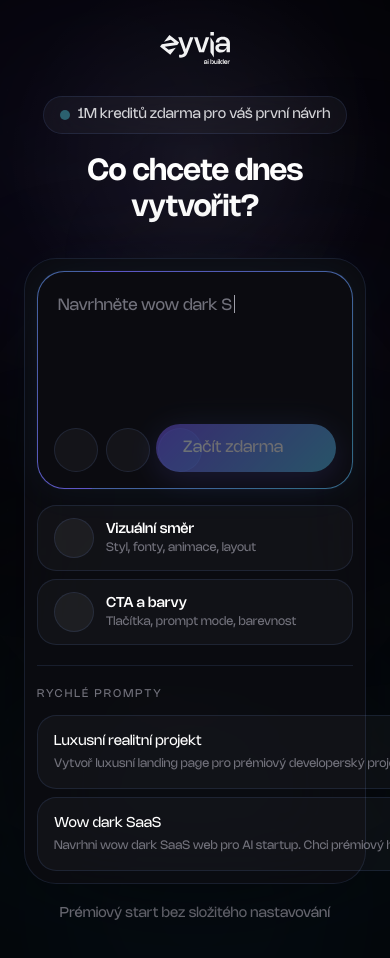
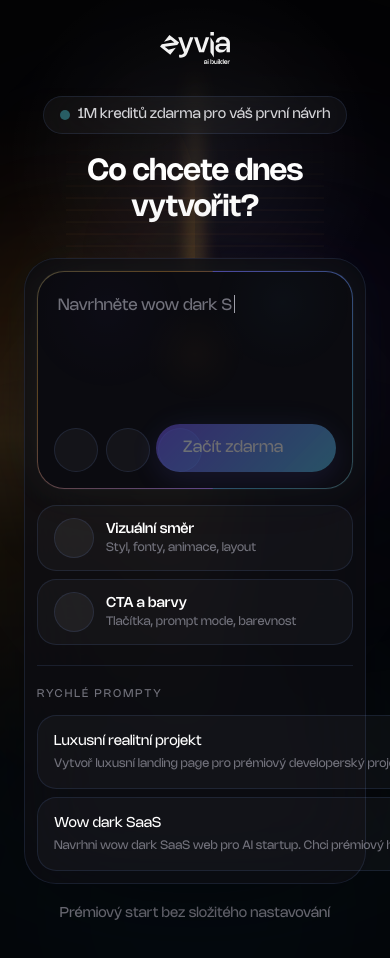
Before and after one commit to webraketacz/webraketa-client-portal, a Next.js app: page /ai in a window 390 px wide. Shown: the top 958 px of the page. Built offline with nearby package versions, Linux system fonts and the light colour scheme; some icons are missing.

Commit message:
Refine AI landing ambient beam effect

```diff
--- a/app/ai/page.tsx
+++ b/app/ai/page.tsx
@@ -384,6 +384,10 @@ export default function AiLandingPage() {
   return (
     <div className="relative min-h-dvh overflow-hidden bg-[#050507] text-white">
       <style jsx global>{`
+        * {
+          box-sizing: border-box;
+        }
+
         @keyframes zyviaFloatA {
           0% {
             transform: translate3d(0, 0, 0) scale(1);
@@ -449,49 +453,154 @@ export default function AiLandingPage() {
             opacity: 0;
           }
         }
+
+        @keyframes zyviaBeamPulse {
+          0%,
+          100% {
+            opacity: 0.34;
+            transform: translateX(-50%) scaleY(1);
+            filter: blur(0px);
+          }
+          50% {
+            opacity: 0.56;
+            transform: translateX(-50%) scaleY(1.03);
+            filter: blur(1px);
+          }
+        }
+
+        @keyframes zyviaBeamCorePulse {
+          0%,
+          100% {
+            opacity: 0.4;
+          }
+          50% {
+            opacity: 0.72;
+          }
+        }
+
+        @keyframes zyviaRainDrift {
+          0% {
+            transform: translate3d(0, -18px, 0);
+            opacity: 0.22;
+          }
+          100% {
+            transform: translate3d(0, 22px, 0);
+            opacity: 0.36;
+          }
+        }
+
+        @keyframes zyviaEnergyBloom {
+          0%,
+          100% {
+            transform: translate(-50%, -50%) scale(0.96);
+            opacity: 0.2;
+          }
+          50% {
+            transform: translate(-50%, -50%) scale(1.08);
+            opacity: 0.38;
+          }
+        }
+
+        @keyframes zyviaHazeShift {
+          0% {
+            transform: translate3d(-18px, 0, 0) scale(1);
+          }
+          100% {
+            transform: translate3d(16px, -10px, 0) scale(1.04);
+          }
+        }
       `}</style>
 
       <div className="pointer-events-none absolute inset-0 overflow-hidden">
         <div className="absolute inset-0 bg-[radial-gradient(circle_at_50%_16%,rgba(255,255,255,0.07),transparent_22%)]" />
 
         <div
-          className="absolute inset-0 opacity-[0.10]"
+          className="absolute inset-0 opacity-[0.08]"
           style={{
             backgroundImage:
-              "linear-gradient(to right, rgba(255,255,255,0.06) 1px, transparent 1px), linear-gradient(to bottom, rgba(255,255,255,0.06) 1px, transparent 1px)",
+              "linear-gradient(to right, rgba(255,255,255,0.05) 1px, transparent 1px), linear-gradient(to bottom, rgba(255,255,255,0.05) 1px, transparent 1px)",
             backgroundSize: "42px 42px",
             animation: "zyviaGridDrift 18s linear infinite alternate",
           }}
         />
 
         <div
-          className="absolute left-[-180px] top-[-140px] h-[34rem] w-[34rem] rounded-[10px] blur-[140px]"
+          className="absolute left-1/2 top-[8%] h-[72%] w-[220px] -translate-x-1/2 rounded-full blur-[58px]"
           style={{
             background:
-              "radial-gradient(circle, rgba(98,70,255,0.30) 0%, rgba(98,70,255,0.10) 36%, transparent 74%)",
+              "linear-gradient(to bottom, rgba(255,188,76,0.00) 0%, rgba(255,162,37,0.12) 16%, rgba(255,166,40,0.28) 34%, rgba(255,190,85,0.46) 50%, rgba(255,160,24,0.22) 66%, rgba(255,160,24,0.00) 100%)",
+            animation: "zyviaBeamPulse 5.8s ease-in-out infinite",
+          }}
+        />
+
+        <div
+          className="absolute left-1/2 top-[6%] h-[76%] w-[18px] -translate-x-1/2 rounded-full blur-[8px]"
+          style={{
+            background:
+              "linear-gradient(to bottom, rgba(255,215,150,0) 0%, rgba(255,196,92,0.22) 14%, rgba(255,188,55,0.72) 48%, rgba(255,181,48,0.24) 82%, rgba(255,181,48,0) 100%)",
+            animation: "zyviaBeamCorePulse 4.2s ease-in-out infinite",
+          }}
+        />
+
+        <div
+          className="absolute left-1/2 top-[46%] h-[260px] w-[260px] -translate-x-1/2 -translate-y-1/2 rounded-full blur-[80px]"
+          style={{
+            background:
+              "radial-gradient(circle, rgba(255,194,92,0.34) 0%, rgba(255,154,27,0.17) 32%, rgba(255,154,27,0.06) 58%, transparent 78%)",
+            animation: "zyviaEnergyBloom 5.4s ease-in-out infinite",
+          }}
+        />
+
+        <div
+          className="absolute inset-x-[17%] top-[13%] h-[60%] opacity-[0.18] blur-[0.25px]"
+          style={{
+            backgroundImage:
+              "repeating-linear-gradient(to bottom, rgba(255,192,92,0.24) 0px, rgba(255,192,92,0.24) 1px, transparent 1px, transparent 12px)",
+            maskImage:
+              "linear-gradient(to bottom, transparent 0%, rgba(0,0,0,1) 12%, rgba(0,0,0,1) 76%, transparent 100%)",
+            WebkitMaskImage:
+              "linear-gradient(to bottom, transparent 0%, rgba(0,0,0,1) 12%, rgba(0,0,0,1) 76%, transparent 100%)",
+            animation: "zyviaRainDrift 3.4s linear infinite alternate",
+          }}
+        />
+
+        <div
+          className="absolute left-[16%] top-[14%] h-[24rem] w-[24rem] rounded-full blur-[110px]"
+          style={{
+            background:
+              "radial-gradient(circle, rgba(86,50,255,0.16) 0%, rgba(86,50,255,0.07) 36%, transparent 74%)",
             animation: "zyviaFloatA 16s ease-in-out infinite alternate",
           }}
         />
 
         <div
-          className="absolute bottom-[-220px] right-[-120px] h-[38rem] w-[38rem] rounded-[10px] blur-[150px]"
+          className="absolute bottom-[-220px] right-[-120px] h-[38rem] w-[38rem] rounded-full blur-[150px]"
           style={{
             background:
-              "radial-gradient(circle, rgba(42,169,255,0.22) 0%, rgba(42,169,255,0.09) 36%, transparent 76%)",
+              "radial-gradient(circle, rgba(42,169,255,0.18) 0%, rgba(42,169,255,0.08) 36%, transparent 76%)",
             animation: "zyviaFloatB 18s ease-in-out infinite alternate",
           }}
         />
 
         <div
-          className="absolute left-[35%] top-[18%] h-[24rem] w-[24rem] rounded-[10px] blur-[120px]"
+          className="absolute left-[35%] top-[18%] h-[24rem] w-[24rem] rounded-full blur-[120px]"
           style={{
             background:
-              "radial-gradient(circle, rgba(255,255,255,0.05) 0%, rgba(124,92,255,0.04) 30%, transparent 72%)",
+              "radial-gradient(circle, rgba(255,255,255,0.04) 0%, rgba(124,92,255,0.03) 30%, transparent 72%)",
             animation: "zyviaFloatC 14s ease-in-out infinite alternate",
           }}
         />
 
-        <div className="absolute inset-0 bg-[radial-gradient(circle_at_center,transparent_0%,transparent_45%,rgba(0,0,0,0.35)_100%)]" />
+        <div
+          className="absolute inset-0 opacity-[0.18]"
+          style={{
+            background:
+              "radial-gradient(circle_at_50%_42%, rgba(255,170,40,0.06), transparent 20%), radial-gradient(circle_at_50%_52%, rgba(255,255,255,0.03), transparent 28%)",
+            animation: "zyviaHazeShift 8s ease-in-out infinite alternate",
+          }}
+        />
+
+        <div className="absolute inset-0 bg-[radial-gradient(circle_at_center,transparent_0%,transparent_44%,rgba(0,0,0,0.36)_100%)]" />
       </div>
 
       <div className="relative z-10 mx-auto flex min-h-dvh max-w-6xl flex-col px-6 py-8 md:px-8 lg:px-10">
@@ -521,19 +630,27 @@ export default function AiLandingPage() {
               </h1>
             </div>
 
-            <div className="rounded-[2rem] border border-white/10 bg-[rgba(13,13,18,0.82)] p-3 shadow-[0_20px_120px_-40px_rgba(0,0,0,0.82)] backdrop-blur-2xl md:p-4">
+            <div className="rounded-[2rem] border border-white/10 bg-[rgba(13,13,18,0.78)] p-3 shadow-[0_20px_120px_-40px_rgba(0,0,0,0.82)] backdrop-blur-2xl md:p-4">
               <div
                 className="rounded-[1.7rem] p-[1px]"
                 style={{
                   background:
-                    "linear-gradient(135deg, rgba(124,92,255,0.85), rgba(90,209,255,0.48), rgba(124,92,255,0.85))",
-                  backgroundSize: "200% 200%",
-                  animation: "zyviaBorderShift 6s linear infinite",
+                    "linear-gradient(135deg, rgba(124,92,255,0.72), rgba(90,209,255,0.34), rgba(255,176,64,0.32), rgba(124,92,255,0.72))",
+                  backgroundSize: "220% 220%",
+                  animation: "zyviaBorderShift 8s linear infinite",
                   boxShadow:
-                    "0 0 0 1px rgba(255,255,255,0.02), 0 0 40px rgba(90,209,255,0.06)",
+                    "0 0 0 1px rgba(255,255,255,0.02), 0 0 40px rgba(90,209,255,0.05), 0 0 80px rgba(255,170,40,0.03)",
                 }}
               >
-                <div className="relative rounded-[1.65rem] bg-[#0B0B10]">
+                <div className="relative overflow-hidden rounded-[1.65rem] bg-[#0B0B10]">
+                  <div
+                    className="pointer-events-none absolute inset-0 opacity-[0.55]"
+                    style={{
+                      background:
+                        "radial-gradient(circle at 50% 38%, rgba(255,170,40,0.06), transparent 24%), radial-gradient(circle at 22% 18%, rgba(124,92,255,0.05), transparent 28%), radial-gradient(circle at 78% 14%, rgba(90,209,255,0.05), transparent 24%)",
+                    }}
+                  />
+
                   {prompt.trim().length === 0 && (
                     <div className="pointer-events-none absolute left-5 top-5 z-10 text-base text-zinc-500 md:left-6 md:top-6 md:text-lg">
                       {typingText}
@@ -589,9 +706,9 @@ export default function AiLandingPage() {
                       className="inline-flex min-w-[180px] items-center justify-center gap-2 rounded-full px-5 py-3 text-sm font-semibold text-white transition duration-200 disabled:cursor-not-allowed disabled:opacity-40"
                       style={{
                         background:
-                          "linear-gradient(135deg, rgba(124,92,255,1), rgba(90,209,255,0.92))",
+                          "linear-gradient(135deg, rgba(124,92,255,0.96), rgba(90,209,255,0.9))",
                         boxShadow:
-                          "0 10px 30px rgba(124,92,255,0.28), 0 0 40px rgba(90,209,255,0.12)",
+                          "0 10px 30px rgba(124,92,255,0.24), 0 0 40px rgba(90,209,255,0.10)",
                       }}
                     >
                       Začít zdarma
```
